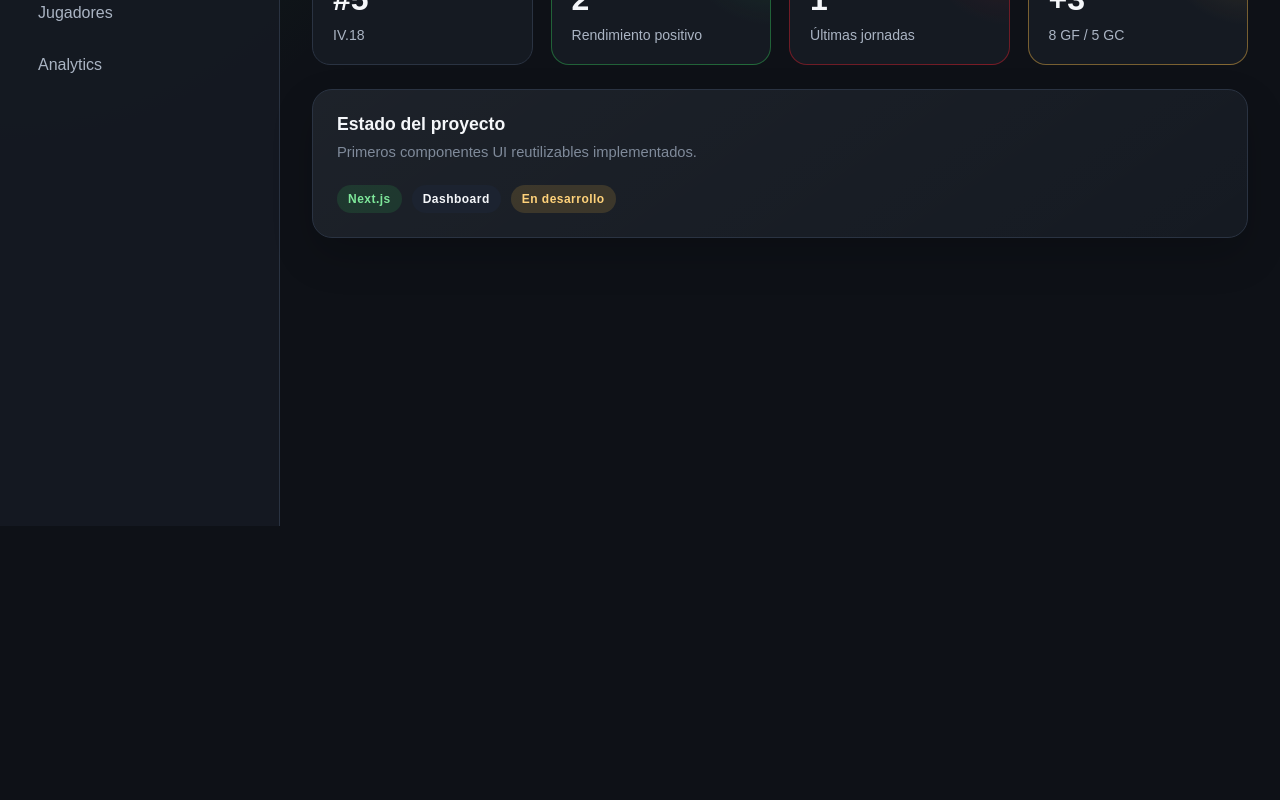
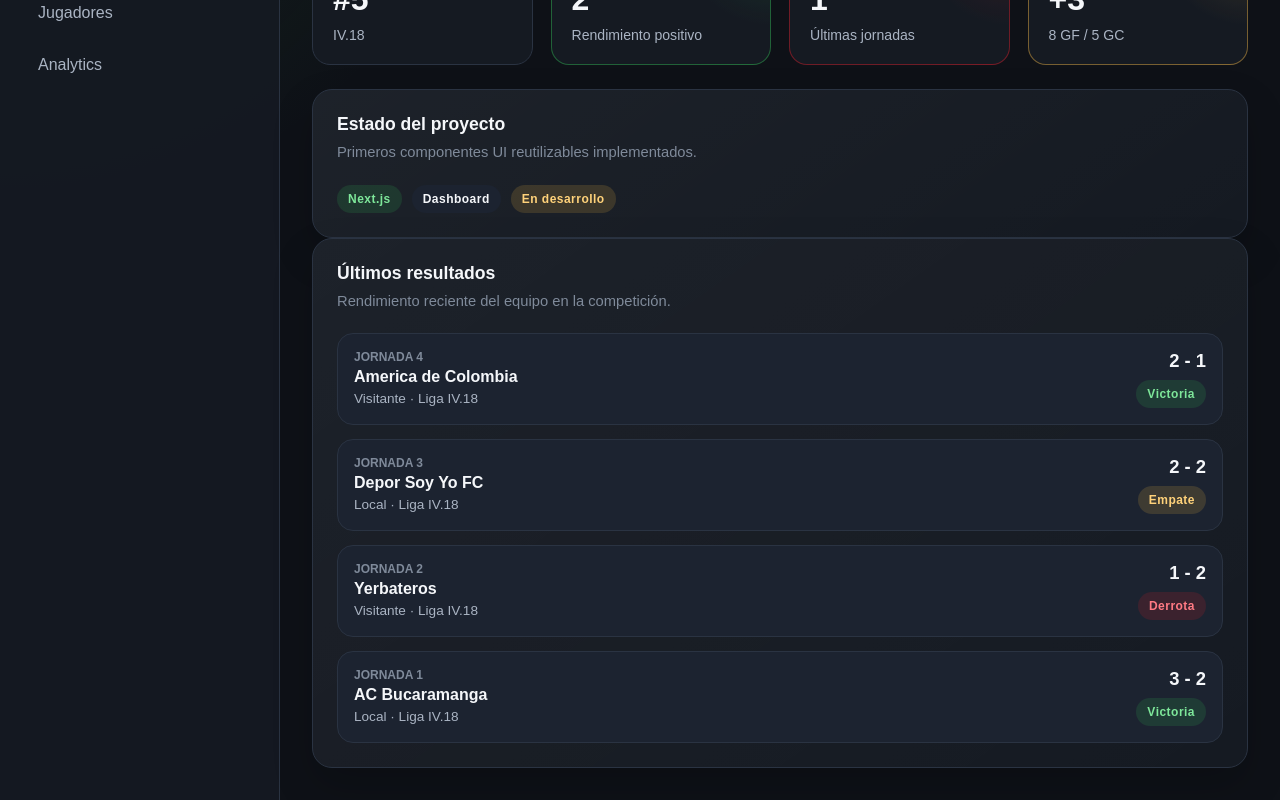
Before and after one commit to ea0627/zipaquira-fc-analytics, a Next.js app: page / in a window 1280 px wide. Shown: the part 274-1074 px from the top of the page. Before the commit the page ends 800 px from the top, so only its background shows below. Built offline with nearby package versions, Linux system fonts and the light colour scheme.

Commit message:
Parte II.2: mostrar últimos resultados desde fixture mock

```diff
--- a/src/app/globals.css
+++ b/src/app/globals.css
@@ -413,3 +413,61 @@ select {
   border-color: rgba(0, 174, 239, 0.5);
   color: #7ad9ff;
 }
+
+.recent-results {
+  display: grid;
+  gap: 14px;
+}
+
+.recent-result {
+  display: flex;
+  justify-content: space-between;
+  gap: 18px;
+  padding: 16px;
+  border: 1px solid #2a3342;
+  border-radius: 16px;
+  background: #1c2330;
+}
+
+.recent-result__round {
+  margin-bottom: 4px;
+  color: #7f8a9a;
+  font-size: 0.75rem;
+  font-weight: 700;
+  text-transform: uppercase;
+}
+
+.recent-result__opponent {
+  color: #f5f7fa;
+  font-size: 1rem;
+}
+
+.recent-result__meta {
+  margin-top: 5px;
+  color: #aab4c3;
+  font-size: 0.85rem;
+}
+
+.recent-result__score {
+  display: flex;
+  min-width: 120px;
+  align-items: flex-end;
+  flex-direction: column;
+  justify-content: center;
+  gap: 8px;
+}
+
+.recent-result__score strong {
+  color: #f5f7fa;
+  font-size: 1.15rem;
+}
+
+@media (max-width: 600px) {
+  .recent-result {
+    flex-direction: column;
+  }
+
+  .recent-result__score {
+    align-items: flex-start;
+  }
+}
--- a/src/app/page.js
+++ b/src/app/page.js
@@ -4,6 +4,7 @@ import SectionCard from "@/components/ui/SectionCard";
 import StatCard from "@/components/ui/StatCard";
 import Card from "@/components/ui/Card";
 import club from "@/data/club";
+import RecentResults from "@/components/overview/RecentResults";
 
 export default function Home() {
   return (
@@ -50,6 +51,8 @@ export default function Home() {
           <Badge tone="warning">En desarrollo</Badge>
         </div>
       </SectionCard>
+
+      <RecentResults />
     </>
   );
 }
--- /dev/null
+++ b/src/components/overview/RecentResults.js
@@ -0,0 +1,57 @@
+import Badge from "@/components/ui/Badge";
+import SectionCard from "@/components/ui/SectionCard";
+import matches from "@/data/matches";
+
+const resultConfig = {
+  W: {
+    label: "Victoria",
+    tone: "success",
+  },
+  D: {
+    label: "Empate",
+    tone: "warning",
+  },
+  L: {
+    label: "Derrota",
+    tone: "danger",
+  },
+};
+
+export default function RecentResults() {
+  const finishedMatches = matches
+    .filter((match) => match.status === "Finalizado")
+    .sort((a, b) => b.round - a.round)
+    .slice(0, 4);
+
+  return (
+    <SectionCard
+      title="Últimos resultados"
+      description="Rendimiento reciente del equipo en la competición."
+    >
+      <div className="recent-results">
+        {finishedMatches.map((match) => {
+          const result = resultConfig[match.result];
+
+          return (
+            <article key={match.id} className="recent-result">
+              <div>
+                <p className="recent-result__round">Jornada {match.round}</p>
+                <h4 className="recent-result__opponent">{match.opponent}</h4>
+                <p className="recent-result__meta">
+                  {match.homeAway} · {match.competition}
+                </p>
+              </div>
+
+              <div className="recent-result__score">
+                <strong>
+                  {match.goalsFor} - {match.goalsAgainst}
+                </strong>
+                <Badge tone={result.tone}>{result.label}</Badge>
+              </div>
+            </article>
+          );
+        })}
+      </div>
+    </SectionCard>
+  );
+}
--- a/src/data/matches.js
+++ b/src/data/matches.js
@@ -0,0 +1,172 @@
+const matches = [
+    {
+        id: 1,
+        round: 1,
+        date: "2026-04-05",
+        opponent: "AC Bucaramanga",
+        competition: "Liga IV.18",
+        homeAway: "Local",
+        goalsFor: 3,
+        goalsAgainst: 2,
+        result: "W",
+        status: "Finalizado",
+    },
+    {
+        id: 2,
+        round: 2,
+        date: "2026-04-12",
+        opponent: "Yerbateros",
+        competition: "Liga IV.18",
+        homeAway: "Visitante",
+        goalsFor: 1,
+        goalsAgainst: 2,
+        result: "L",
+        status: "Finalizado",
+    },
+    {
+        id: 3,
+        round: 3,
+        date: "2026-04-19",
+        opponent: "Depor Soy Yo FC",
+        competition: "Liga IV.18",
+        homeAway: "Local",
+        goalsFor: 2,
+        goalsAgainst: 2,
+        result: "D",
+        status: "Finalizado",
+    },
+    {
+        id: 4,
+        round: 4,
+        date: "2026-04-05",
+        opponent: "America de Colombia",
+        competition: "Liga IV.18",
+        homeAway: "Visitante",
+        goalsFor: 2,
+        goalsAgainst: 1,
+        result: "W",
+        status: "Finalizado",
+    },
+    {
+        id: 5,
+        round: 5,
+        date: "2026-05-03",
+        opponent: "Once Campeon!",
+        competition: "Liga IV.18",
+        homeAway: "Local",
+        goalsFor: null,
+        goalsAgainst: null,
+        result: null,
+        status: "Programado"
+    },
+    {
+        id: 6,
+        round: 6,
+        date: "2026-05-10",
+        opponent: "Allogers FC",
+        competition: "Liga IV.18",
+        homeAway: "Visitante",
+        goalsFor: null,
+        goalsAgainst: null,
+        result: null,
+        status: "Programado"
+    },
+    {
+        id: 7,
+        round: 7,
+        date: "2026-05-17",
+        opponent: "Magics F.C",
+        competition: "Liga IV.18",
+        homeAway: "Visitante",
+        goalsFor: null,
+        goalsAgainst: null,
+        result: null,
+        status: "Programado"
+    },
+    {
+        id: 8,
+        round: 8,
+        date: "2026-05-24",
+        opponent: "Magics F.C",
+        competition: "Liga IV.18",
+        homeAway: "Local",
+        goalsFor: null,
+        goalsAgainst: null,
+        result: null,
+        status: "Programado"
+    },
+    {
+        id: 9,
+        round: 9,
+        date: "2026-05-31",
+        opponent: "Allogers FC",
+        competition: "Liga IV.18",
+        homeAway: "Local",
+        goalsFor: null,
+        goalsAgainst: null,
+        result: null,
+        status: "Programado"
+    },
+    {
+        id: 10,
+        round: 10,
+        date: "2026-06-07",
+        opponent: "Once Campeon!",
+        competition: "Liga IV.18",
+        homeAway: "Visitante",
+        goalsFor: null,
+        goalsAgainst: null,
+        result: null,
+        status: "Programado"
+    },
+    {
+        id: 11,
+        round: 11,
+        date: "2026-07-14",
+        opponent: "America de Colombia",
+        competition: "Liga IV.18",
+        homeAway: "Local",
+        goalsFor: null,
+        goalsAgainst: null,
+        result: null,
+        status: "Programado",
+    },
+    {
+        id: 12,
+        round: 12,
+        date: "2026-06-21",
+        opponent: "Depor Soy Yo FC",
+        competition: "Liga IV.18",
+        homeAway: "Visitante",
+        goalsFor: null,
+        goalsAgainst: null,
+        result: null,
+        status: "Programado",
+    },
+    {
+        id: 13,
+        round: 13,
+        date: "2026-06-28",
+        opponent: "Yerbateros",
+        competition: "Liga IV.18",
+        homeAway: "Local",
+        goalsFor: null,
+        goalsAgainst: null,
+        result: null,
+        status: "Programado",
+    },
+    {
+        id: 14,
+        round: 14,
+        date: "2026-07-05",
+        opponent: "AC Bucaramanga",
+        competition: "Liga IV.18",
+        homeAway: "Visitante",
+        goalsFor: null,
+        goalsAgainst: null,
+        result: null,
+        status: "Programado",
+    },
+];
+
+export default matches;
```
